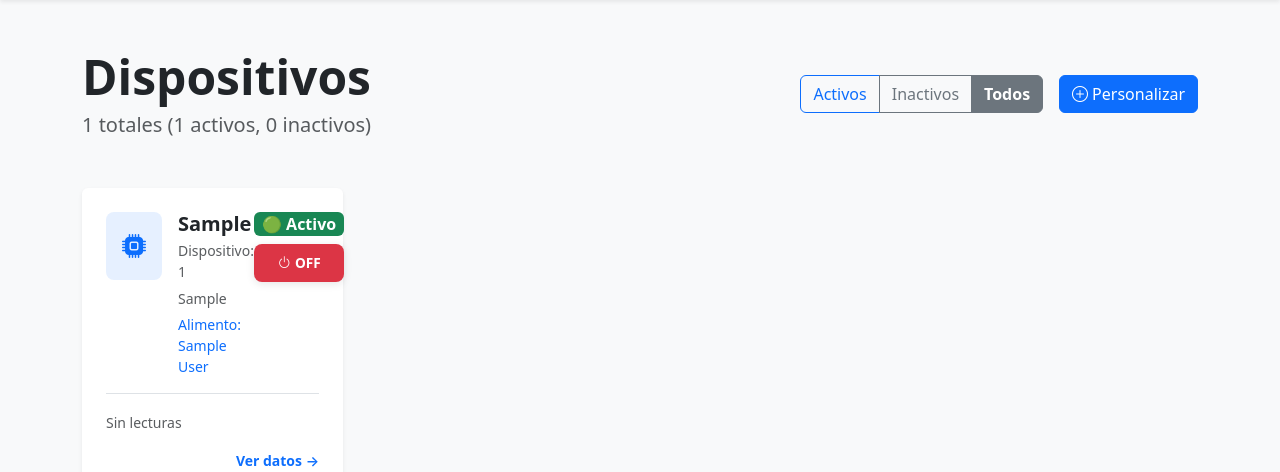
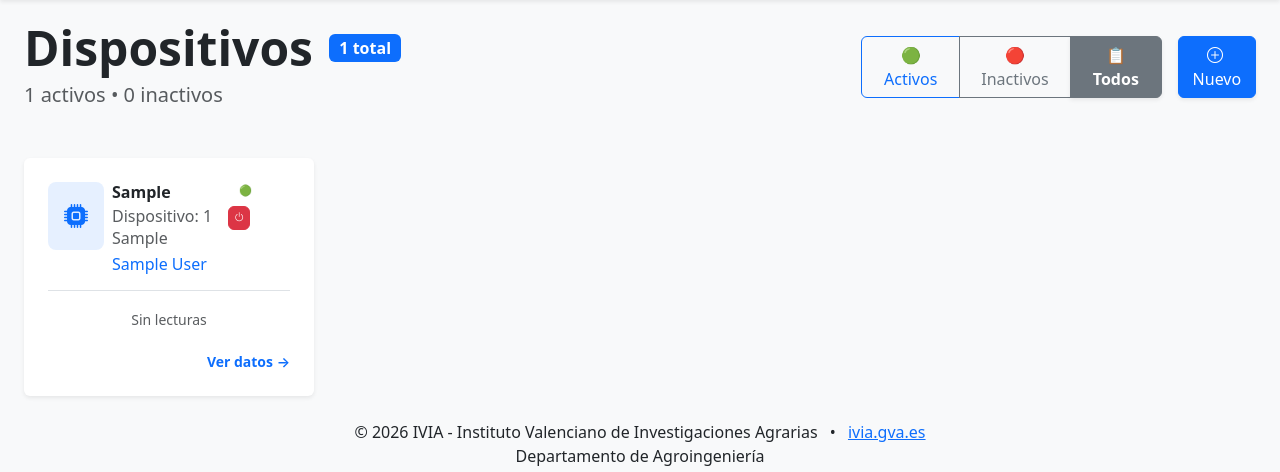
Before and after one commit to cdiazcod17/IVIA_monitor_alimentos, a Django app: page /devices/ in a window 1280 px wide. Shown: the part 62-534 px from the top of the page. Run offline with Django 5.2, Linux system fonts and the light colour scheme; a user stored in the database is signed in; tables that the repository leaves empty hold one stand-in row (values such as "Sample post"); grey boxes are pictures that could not be loaded.

Commit message:
devices card styles fixed

```diff
--- a/static/css/devices-list.css
+++ b/static/css/devices-list.css
@@ -115,3 +115,49 @@
         box-shadow: 0 6px 16px rgba(255,255,255,0.15);
     }
 }
+
+/* FIX Cards desborde - 100% responsive */
+.device-card .card-body {
+    overflow: hidden;
+}
+
+.status-actions {
+    flex-shrink: 0 !important;
+    flex-basis: 70px;
+    max-width: 80px;
+}
+
+.badge-status {
+    font-size: 0.65rem !important;
+    padding: 0.2rem 0.4rem !important;
+    line-height: 1.1 !important;
+    white-space: nowrap !important;
+}
+
+.btn-status {
+    font-size: 0.65rem !important;
+    padding: 0.2rem 0.3rem !important;
+    line-height: 1.1 !important;
+    min-height: 24px !important;
+    white-space: nowrap !important;
+}
+
+/* Truncate texto largo */
+.card-title, .text-muted {
+    overflow: hidden;
+    text-overflow: ellipsis;
+    white-space: nowrap;
+}
+
+/* Mobile específico */
+@media (max-width: 576px) {
+    .status-actions {
+        flex-basis: 60px;
+        max-width: 65px;
+    }
+
+    .badge-status, .btn-status {
+        font-size: 0.6rem !important;
+        padding: 0.15rem 0.25rem !important;
+    }
+}
--- a/templates/devices/list.html
+++ b/templates/devices/list.html
@@ -1,107 +1,116 @@
 {% extends 'base.html' %}
-{% block title %}Dispositivos{% endblock %}
+{% load static %}
+{% block title %}Dispositivos - Pot Monitor IVIA{% endblock %}
 
 {% block content %}
-<div class="container py-5">
-    <!-- Filtros -->
-    <div class="d-flex justify-content-between align-items-center mb-5">
-        <div>
-            <h1 class="display-5 fw-bold mb-1">Dispositivos</h1>
-            <p class="lead text-muted mb-0">
-                {{ devices|length }} totales
-                {% if total_active %}({{ total_active }} activos, {{ total_inactive }} inactivos){% endif %}
+<div class="container-fluid py-4 px-3 px-md-4">
+    <!-- Header Filtros -->
+    <div class="row align-items-center mb-4 mb-md-5">
+        <div class="col-md-8">
+            <div class="d-flex align-items-center">
+                <h1 class="display-5 fw-bold mb-0 me-3 lh-1">Dispositivos</h1>
+                <span class="badge bg-primary fs-6">{{ devices|length }} total</span>
+            </div>
+            <p class="lead text-muted mt-2 mb-0">
+                {% if total_active %}{{ total_active }} activos • {{ total_inactive }} inactivos{% endif %}
             </p>
         </div>
 
-        <div class="d-flex gap-2 align-items-center">
-            <div class="btn-group" role="group">
+        <div class="col-md-4 mt-3 mt-md-0">
+            <div class="d-flex gap-2 justify-content-md-end">
+                <!-- Filtros -->
+                <div class="btn-group w-100 w-md-auto" role="group">
                     <a href="{% url 'devices:list' %}?status=active"
                        class="btn btn-outline-primary
-                          {% if status_filter == 'active' %}active fw-bold{% endif %}">
-                    Activos
+                              {% if status_filter == 'active' %}active fw-semibold shadow-sm{% endif %}">
+                        🟢 Activos
                     </a>
                     <a href="{% url 'devices:list' %}?status=inactive"
                        class="btn btn-outline-secondary
-                          {% if status_filter == 'inactive' %}active fw-bold{% endif %}">
-                    Inactivos
+                              {% if status_filter == 'inactive' %}active fw-semibold shadow-sm{% endif %}">
+                        🔴 Inactivos
                     </a>
                     <a href="{% url 'devices:list' %}"
                        class="btn btn-outline-secondary
-                          {% if status_filter != 'active' and status_filter != 'inactive' %}active fw-bold{% endif %}">
-                    Todos
+                              {% if status_filter != 'active' and status_filter != 'inactive' %}active fw-semibold shadow-sm{% endif %}">
+                        📋 Todos
                     </a>
                 </div>
 
-            <a href="{% url 'devices:add' %}" class="btn btn-primary ms-2">
-                <i class="bi bi-plus-circle me-1"></i>Personalizar
+                <!-- Añadir -->
+                <a href="{% url 'devices:add' %}" class="btn btn-primary shadow-sm ms-md-2">
+                    <i class="bi bi-plus-circle me-1"></i>Nuevo
                 </a>
             </div>
         </div>
+    </div>
 
-    <!-- Lista dispositivos -->
-    <div class="row g-4">
+    <!-- Grid Dispositivos -->
+    <div class="row g-3 g-md-4">
         {% for item in devices %}
         <div class="col-xl-3 col-lg-4 col-md-6">
             <a href="{% url 'devices:detail' item.device.device_id %}" class="text-decoration-none">
-                <div class="card h-100 border-0 shadow-sm hover-shadow-lg transition-all">
-                    <div class="card-body p-4">
-                        <div class="d-flex align-items-start mb-3">
-                            <!-- Icono izquierda -->
-                            <div class="bg-primary bg-opacity-10 p-3 rounded-3 me-3 flex-shrink-0">
-                                <i class="bi bi-cpu-fill text-primary fs-4"></i>
+                <div class="card h-100 device-card border-0 shadow-sm hover-shadow-lg transition-all">
+                    <div class="card-body p-3 p-md-4">
+                        <!-- Header: Icono + Info + Status -->
+                        <div class="d-flex align-items-start mb-3 gap-2">
+                            <!-- Icono -->
+                            <div class="flex-shrink-0">
+                                <div class="bg-primary bg-opacity-10 p-2 p-md-3 rounded-3">
+                                    <i class="bi bi-cpu-fill text-primary fs-4 fs-md-3"></i>
+                                </div>
                             </div>
 
-                            <!-- Info centro -->
-                            <div class="flex-grow-1 min-width-0">
-                                <h5 class="card-title fw-bold mb-1">
+                            <!-- Info Principal -->
+                            <div class="flex-grow-1 min-w-0">
+                                <h6 class="card-title fw-bold mb-1 lh-sm fs-6 fs-md-5 mb-1">
                                     {% if item.user_device and item.user_device.alias %}
-                                        {{ item.user_device.alias }}
+                                        {{ item.user_device.alias|truncatechars:18 }}
                                     {% else %}
-                                        {{ item.device.default_name }}
+                                        {{ item.device.default_name|truncatechars:18 }}
                                     {% endif %}
-                                </h5>
+                                </h6>
 
-                                <small class="text-muted mb-1 d-block">
+                                <small class="text-muted d-block lh-sm fs-6 fs-md-5">
                                     Dispositivo: {{ item.device.device_id }}
                                 </small>
 
-                                <small class="text-muted">
-                                    {{ item.device.location|default:"Sin ubicación" }}
+                                <small class="text-muted lh-sm fs-6 fs-md-5">
+                                    {{ item.device.location|default:"Sin ubicación"|truncatechars:20 }}
                                 </small>
 
                                 {% if item.user_device and item.user_device.food_name %}
-                                <small class="text-primary d-block mt-1">
-                                    Alimento: {{ item.user_device.food_name }}
+                                <small class="text-primary d-block lh-sm fs-6 fs-md-5 mt-1">
+                                    {{ item.user_device.food_name|truncatechars:15 }}
                                 </small>
                                 {% endif %}
                             </div>
 
-                            <!-- Status y botón DERECHA -->
-                            <div class="ms-auto">
+                            <!-- Status + Acción -->
+                            <div class="flex-shrink-0 ms-2 status-actions" style="min-width: 70px; max-width: 80px;">
                                 <div class="d-flex flex-column gap-1">
-                                    <!-- Badge status -->
-                                    <span class="badge fs-6 fw-semibold px-2 py-1 mb-1
-                                                 {% if item.device.is_active %}bg-success{% else %}bg-secondary{% endif %}">
+                                    <!-- Badge -->
+                                    <span class="badge badge-status fs-6 lh-1 px-2 py-1">
                                         {{ item.device.is_active|yesno:"🟢 Activo,🔴 Inactivo" }}
                                     </span>
 
-                                    <!-- Botón acción -->
+                                    <!-- Botón -->
                                     {% if item.device.is_active %}
-                                    <form method="post" action="{% url 'devices:disable' %}" class="d-inline-block w-100">
+                                    <form method="post" action="{% url 'devices:disable' %}" class="d-inline mb-0">
                                         {% csrf_token %}
                                         <input type="hidden" name="device_id" value="{{ item.device.device_id }}">
-                                        <button type="submit" class="btn btn-danger btn-action w-100 h-100"
+                                        <button type="submit" class="btn btn-sm btn-danger btn-status px-1 py-1 shadow-none"
                                                 onclick="return confirm('¿Desactivar {{ item.device.default_name }}?')">
-                                            <i class="bi bi-power me-1"></i>OFF
+                                            <i class="bi bi-power"></i>
                                         </button>
                                     </form>
                                     {% else %}
-                                    <form method="post" action="{% url 'devices:enable' %}" class="d-inline-block w-100">
+                                    <form method="post" action="{% url 'devices:enable' %}" class="d-inline mb-0">
                                         {% csrf_token %}
                                         <input type="hidden" name="device_id" value="{{ item.device.device_id }}">
-                                        <button type="submit" class="btn btn-success btn-action w-100 h-100"
+                                        <button type="submit" class="btn btn-sm btn-success btn-status px-1 py-1 shadow-none"
                                                 onclick="return confirm('¿Activar {{ item.device.default_name }}?')">
-                                            <i class="bi bi-power me-1"></i>ON
+                                            <i class="bi bi-power"></i>
                                         </button>
                                     </form>
                                     {% endif %}
@@ -109,50 +118,104 @@
                             </div>
                         </div>
 
-                        <!-- Última lectura -->
-                        <div class="border-top pt-3">
+                        <!-- Lecturas -->
+                        <div class="border-top pt-2 mt-auto">
                             {% if item.latest %}
-                            <small class="text-muted d-block">
-                                Última: {{ item.latest.dateData|date:"H:i d/m" }}
-                            </small>
-                            <small class="text-muted d-block">
-                                Temp: {{ item.latest.temperature|floatformat:1 }}°C
-                            </small>
-                            <small class="text-muted d-block">
-                                Hum: {{ item.latest.humidity|floatformat:1 }}%
-                            </small>
+                            <div class="d-flex justify-content-between small text-muted mb-1">
+                                <span>{{ item.latest.dateData|date:"H:i" }}</span>
+                                <span class="text-primary fw-medium">{{ item.latest.temperature|floatformat:1 }}°</span>
+                            </div>
+                            <div class="d-flex justify-content-between small text-muted">
+                                <span>{{ item.latest.humidity|floatformat:0 }}%</span>
+                                <span class="text-primary fw-medium">H</span>
+                            </div>
                             {% else %}
+                            <div class="text-center py-2">
                                 <small class="text-muted">Sin lecturas</small>
+                            </div>
                             {% endif %}
                         </div>
 
                         <!-- Flecha -->
-                         {% if item.device.is_active %}
-                        <div class="d-flex justify-content-end align-items-end mt-3">
+                        <div class="d-flex justify-content-end mt-2 pt-1">
                             <small class="text-primary fw-semibold">Ver datos →</small>
                         </div>
-                        {% endif %}
                     </div>
                 </div>
             </a>
         </div>
         {% empty %}
         <div class="col-12 text-center py-5">
+            <div class="d-inline-block">
                 <i class="bi bi-cpu display-1 text-muted mb-4 opacity-50"></i>
                 <h3 class="text-muted mb-3">Sin dispositivos</h3>
-            <p class="text-muted lead mb-4">No hay dispositivos para mostrar</p>
+                <p class="text-muted lead mb-4">No hay dispositivos configurados</p>
+                <a href="{% url 'devices:add' %}" class="btn btn-primary">
+                    <i class="bi bi-plus-circle me-2"></i>Configurar primero
+                </a>
+            </div>
         </div>
         {% endfor %}
     </div>
 </div>
 
+<style>
+/* Cards PERFECTAS - Sin desborde */
+.hover-shadow-lg {
+    transition: all 0.25s cubic-bezier(0.4, 0, 0.2, 1);
+}
+.hover-shadow-lg:hover {
+    transform: translateY(-2px);
+    box-shadow: 0 12px 32px rgba(0,0,0,0.12) !important;
+}
+
+.status-actions {
+    flex-shrink: 0 !important;
+    flex-basis: 70px;
+    max-width: 80px;
+}
+
+.badge-status {
+    font-size: 0.65rem !important;
+    padding: 0.2rem 0.4rem !important;
+    line-height: 1.1 !important;
+    white-space: nowrap !important;
+}
+
+.btn-status {
+    font-size: 0.65rem !important;
+    padding: 0.2rem 0.3rem !important;
+    line-height: 1.1 !important;
+    min-height: 24px !important;
+    white-space: nowrap !important;
+    border-radius: 0.375rem;
+}
+
+/* Truncate responsive */
+.min-w-0 .card-title,
+.min-w-0 small {
+    overflow: hidden;
+    text-overflow: ellipsis;
+    white-space: nowrap;
+}
+
+/* Mobile optimizado */
+@media (max-width: 576px) {
+    .status-actions { flex-basis: 60px; max-width: 65px; }
+    .badge-status, .btn-status { font-size: 0.6rem !important; padding: 0.15rem 0.25rem !important; }
+    .card-body { padding: 1rem !important; }
+}
+</style>
+
 <script>
-// Scroll suave a filtros
-window.addEventListener('load', function() {
-    const urlParams = new URLSearchParams(window.location.search);
-    if (urlParams.get('status')) {
-        document.querySelector('.btn-group').scrollIntoView({ behavior: 'smooth' });
+// Scroll suave filtros
+if (new URLSearchParams(window.location.search).get('status')) {
+    setTimeout(() => {
+        document.querySelector('.btn-group').scrollIntoView({
+            behavior: 'smooth',
+            block: 'center'
+        });
+    }, 200);
 }
-});
 </script>
 {% endblock %}
```
Lines whose indentation alone changed are shown as unchanged.
